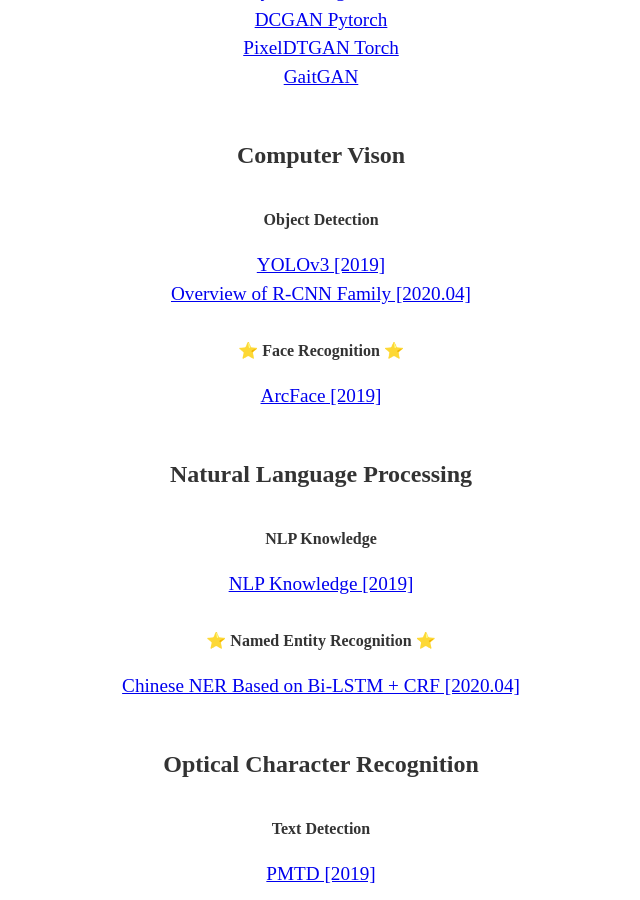
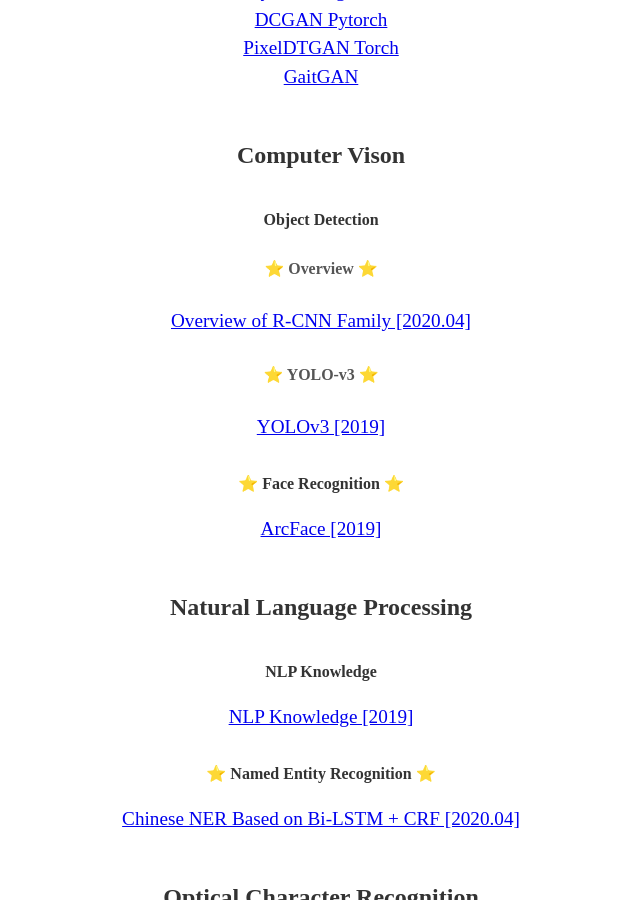
Before and after one commit to Noba1anc3/Noba1anc3.github.io, a Jekyll site: the page built from index.html, in a window 1280 px wide and 900 px high, scrolled down 3799 px. Shown: the whole window, without its empty margins (319-959 px from the left). Built offline with Jekyll 4.4.1, drawn with Linux system fonts in a browser that asks for light colours; some web fonts are replaced; some of the changed text lies outside the part shown.

Commit message:
Update about.html

```diff
--- a/_includes/about.html
+++ b/_includes/about.html
@@ -62,9 +62,10 @@
   <h3>Computer Vison</h3>
 
   <h4>Object Detection</h4>
+  <h5>⭐ Overview ⭐</h5>
+  <a target="_blank" href="https://noba1anc3.github.io/2020/04/15/R-CNN-Family.html">Overview of R-CNN Family [2020.04]</a>
+  <h5>⭐ YOLO-v3 ⭐</h5>
   <a target="_blank" href="https://github.com/Noba1anc3/yolov3">YOLOv3 [2019]</a>
-  <br>
-  <a target="_blank" href="https://noba1anc3.github.io/2020/04/15/R-CNN-Family.html">Overview of R-CNN Family [2020.04]</a>
 
   <h4>⭐ Face Recognition ⭐</h4>
   <a target="_blank" href="https://github.com/Noba1anc3/ArcFace">ArcFace [2019]</a>
```
Also changed, not shown: other parts of _includes/about.html (+1 -1 lines).
